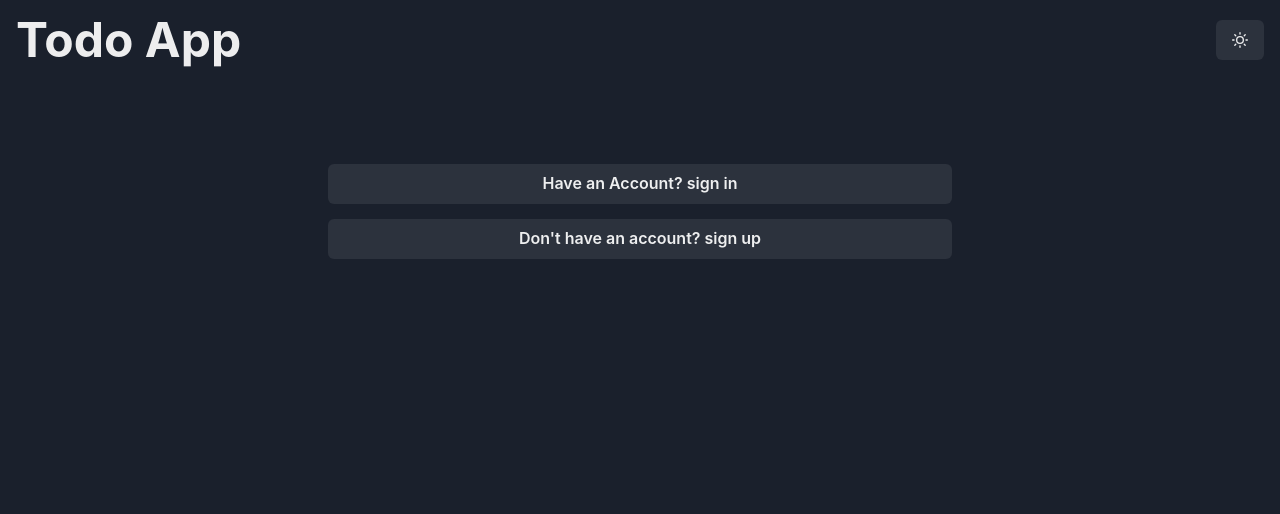
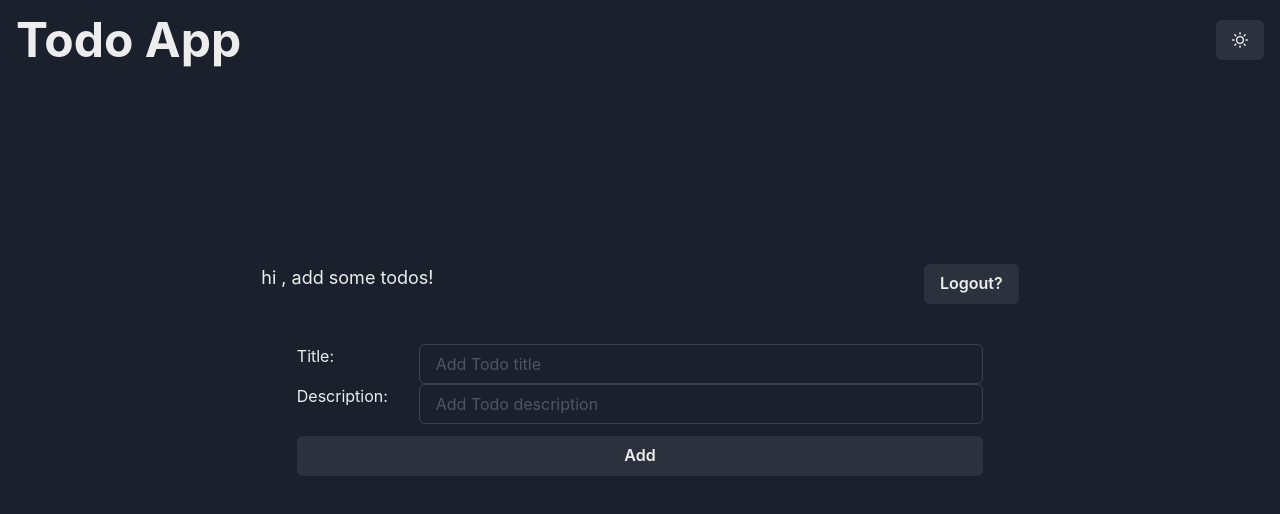
Before and after one commit to anthony-magana/Todo, a React (Create React App) app in the folder client/: page / in a window 1280 px wide. Shown: the top 514 px of the page. Built offline with nearby package versions, Linux system fonts and the light colour scheme; no server answers.

Commit message:
can dynamically add todos as well as fixed color mode theme when switching to light mode

```diff
--- a/client/src/App.tsx
+++ b/client/src/App.tsx
@@ -1,14 +1,14 @@
 import React, {useState, useEffect} from 'react';
 import { Box, Button, Text} from '@chakra-ui/react'
 import Header from './components/Header';
-import TodoList from './components/TodoList';
 import Signin from './components/Signin';
 import Signup from './components/Signup';
+import TodoForm from './components/TodoForm';
 
 function App() {
   const [signUp, setSignUp] = useState<boolean>(false);
   const [login, setLogin] = useState<boolean>(false);
-  const [authenticated, setAuthenticated] = useState<boolean>(false);
+  const [authenticated, setAuthenticated] = useState<boolean>(true);
   const [name, setName] = useState<string>('');
 
   const handleAuthenticated = (b: boolean) => {
@@ -66,11 +66,11 @@ function App() {
 
       {authenticated &&
         <Box mt='100px'>
-          <Box display='flex' justifyContent='space-around'>
-            <Text textAlign='center'> hi {name}, add some todos!</Text>
+          <Box display='flex' justifyContent='space-around' mb='10'>
+            <Text textAlign='center' fontSize='large'> hi {name}, add some todos!</Text>
             <Button onClick={handleLogout}>Logout?</Button>
           </Box>
-          <TodoList todos={[{title: 'hello world', description: 'it is a lovely day', completed: false}, {title: 'garbage', description:'Take out garbage', completed: true}]} />
+          <TodoForm />
         </Box>
       }
     </Box>
--- /dev/null
+++ b/client/src/components/TodoForm.tsx
@@ -0,0 +1,41 @@
+import React, {useState} from 'react';
+import { Input, Box, Button, InputGroup, Text } from '@chakra-ui/react';
+import TodoList from './TodoList';
+import { Todo } from '../types/Todo';
+
+const TodoForm = () => {
+    const [title, setTitle] = useState<string>('');
+    const [description, setDescription] = useState<string>('');
+    const [completed, setCompleted] = useState<boolean>(false);
+    const [todos, setTodos] = useState<Todo[]>([]);
+
+    const handleSubmit = (e: React.FormEvent<HTMLFormElement>) => {
+        e.preventDefault();
+        setTitle('')
+        setDescription('')
+        setTodos([...todos, {title, description, completed}])
+    }
+
+  return (
+    <>
+        <form onSubmit={handleSubmit}>
+            <Box width='55%' m='0 auto' mt='3'>
+                <InputGroup>
+                    <Text width='150px'>Title: </Text>
+                    <Input type="text" placeholder="Add Todo title" value={title} onChange={(e) => {setTitle(e.target.value)}} required/>
+                </InputGroup>
+                <InputGroup>
+                    <Text width='150px'>Description: </Text>
+                    <Input type="text" placeholder="Add Todo description" value={description} onChange={(e) => {setDescription(e.target.value)}} />
+                </InputGroup>
+            </Box>
+            <Box textAlign='center' m='0 auto' mt='3' maxWidth='55%'>
+                <Button width='100%' type="submit">Add</Button>
+            </Box>
+        </form>
+        <TodoList todos={todos} />
+    </>
+  );
+};
+
+export default TodoForm;
--- a/client/src/components/TodoList.tsx
+++ b/client/src/components/TodoList.tsx
@@ -4,7 +4,7 @@ import { Box } from '@chakra-ui/react';
 import Todos from './Todos';
 
 type Props = {
-    todos: Todo[]
+    todos: Todo[],
 }
 
 const TodoList: React.FC<Props> = ({ todos }) => {
--- a/client/src/components/Todos.tsx
+++ b/client/src/components/Todos.tsx
@@ -1,16 +1,28 @@
 import React from 'react';
 import { Todo } from '../types/Todo';
-import { Box, Checkbox, Heading } from '@chakra-ui/react';
+import { Box, Checkbox, Heading, useColorMode, IconButton } from '@chakra-ui/react';
+import {DeleteIcon} from '@chakra-ui/icons';
 
-const Todos: React.FC<Todo> = ({title, description, completed}) => {
+type props = {
+    description: Todo["description"],
+    title: Todo["title"],
+    completed: Todo["completed"],
+}
+
+const Todos: React.FC<props> = ({title, description, completed}) => {
+  const { colorMode } = useColorMode();
+  const bgColor = (colorMode === 'light' ? 'gray.100' : 'gray.700')
+  const borderColor = (colorMode === 'light' ? 'gray.300' : 'gray.800')
+
   return (
-    <Box as='article' display='flex' alignItems='center' alignContent='center' justifyContent='space-between' mt='25px' backgroundColor='gray.700' p='20px'>
+    <Box as='article' display='flex' alignItems='center' alignContent='center' justifyContent='space-between' mt='25px' backgroundColor={bgColor} p='20px'>
         <Box as='section' pr='25px'>
-            <Heading as='h3' size='md' mb='5px'>{title}</Heading>
-            <Box as='p'>{description}</Box>
+            <Heading as='h3' size='md' mb='5px'>Title: {title}</Heading>
+            <Box as='p'>Description: {description}</Box>
         </Box>
-        <Box as='section'>
-            <Checkbox isChecked={completed} />
+        <Box as='section' display='flex' alignItems='center'>
+            <Checkbox borderColor={borderColor} isChecked={completed} onChange={() => {completed = !completed}} mr='10' />
+            <IconButton icon={<DeleteIcon />} aria-label='delete' size='sm' color='red.500'/>
         </Box>
     </Box>
   );
--- a/client/src/types/Todo.ts
+++ b/client/src/types/Todo.ts
@@ -1,4 +1,5 @@
 export type Todo = {
+    id?: number
     title: string,
     description?: string,
     completed: boolean,
```
